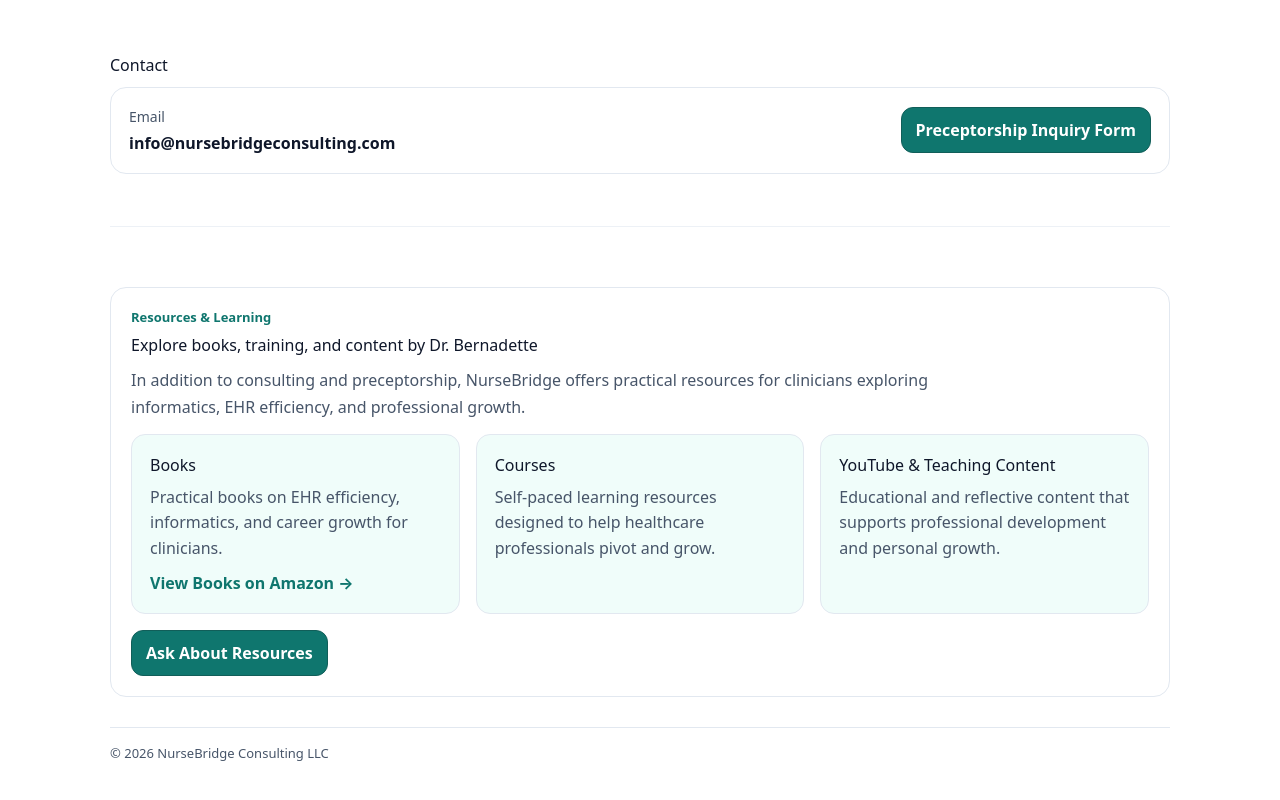
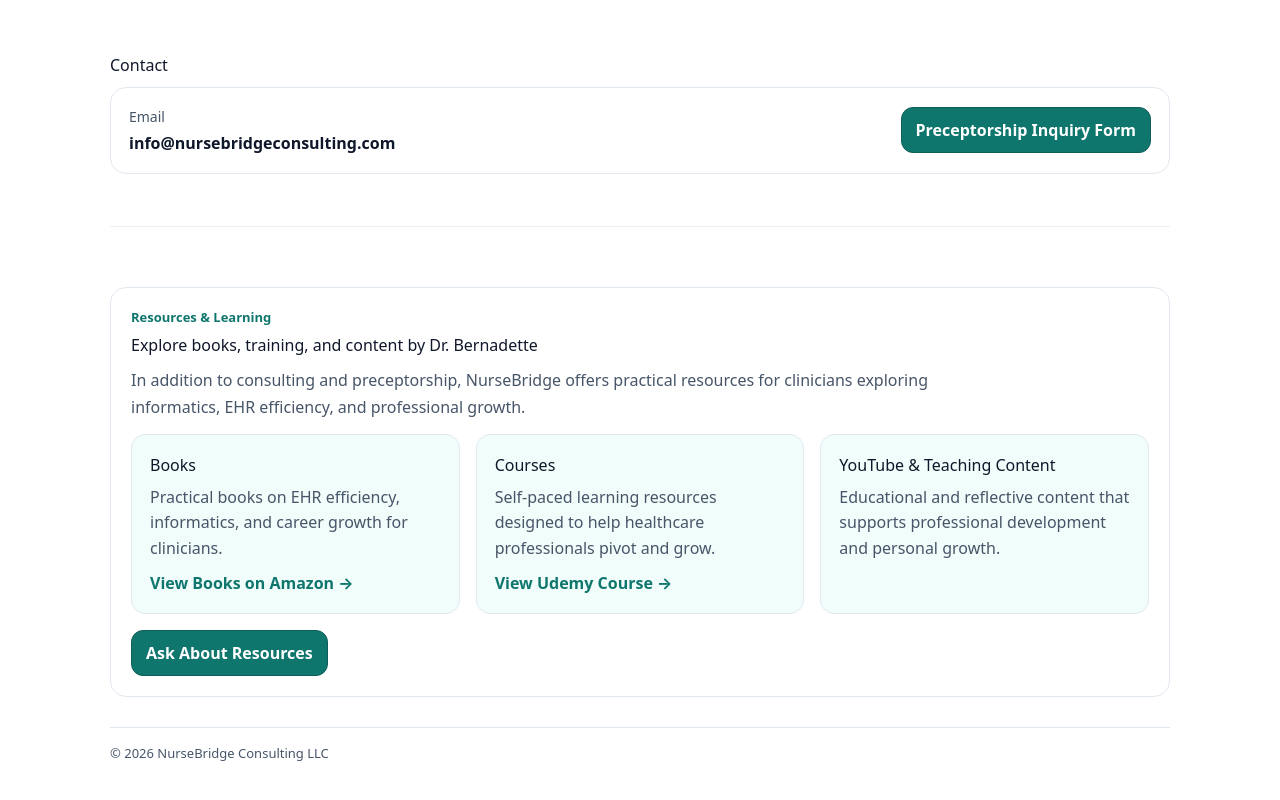
Before and after one commit to bamao33-hub/nursebridge-web, a Next.js app: page / in a window 1280 px wide. Shown: the part 2979-3779 px from the top of the page. Built offline with nearby package versions, Linux system fonts and the light colour scheme.

Commit message:
Update page.tsx

```diff
--- a/app/page.tsx
+++ b/app/page.tsx
@@ -658,6 +658,19 @@ export default function Home() {
         <p style={{ margin: 0, color: MUTED, lineHeight: 1.6 }}>
           Self-paced learning resources designed to help healthcare professionals pivot and grow.
         </p>
+<a
+  href="https://www.udemy.com/course/become-a-successful-ehr-consultant/?referralCode=FB961F9293A8FCC6FA7E"
+  target="_blank"
+  style={{
+    display: "inline-block",
+    marginTop: 10,
+    fontWeight: 700,
+    color: TEAL,
+    textDecoration: "none"
+  }}
+>
+  View Udemy Course →
+</a>
       </div>
 
       <div
```
